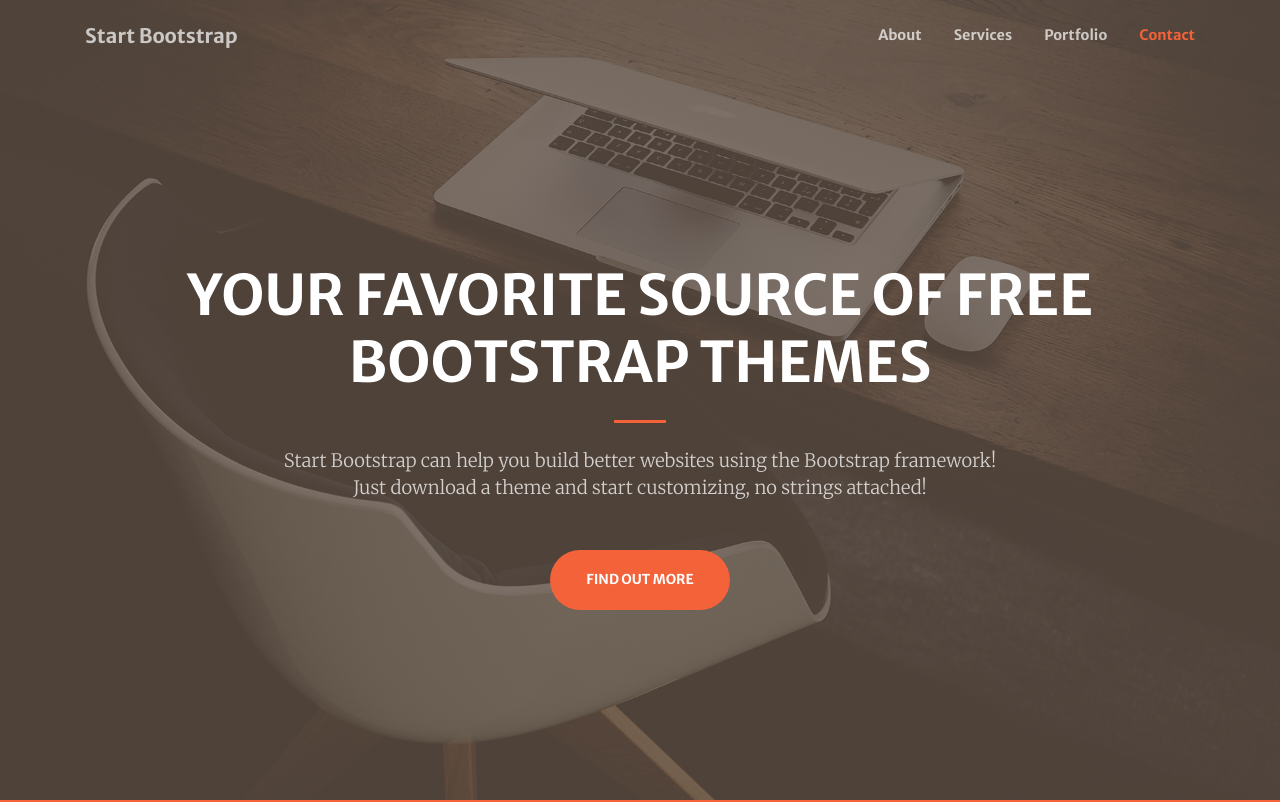
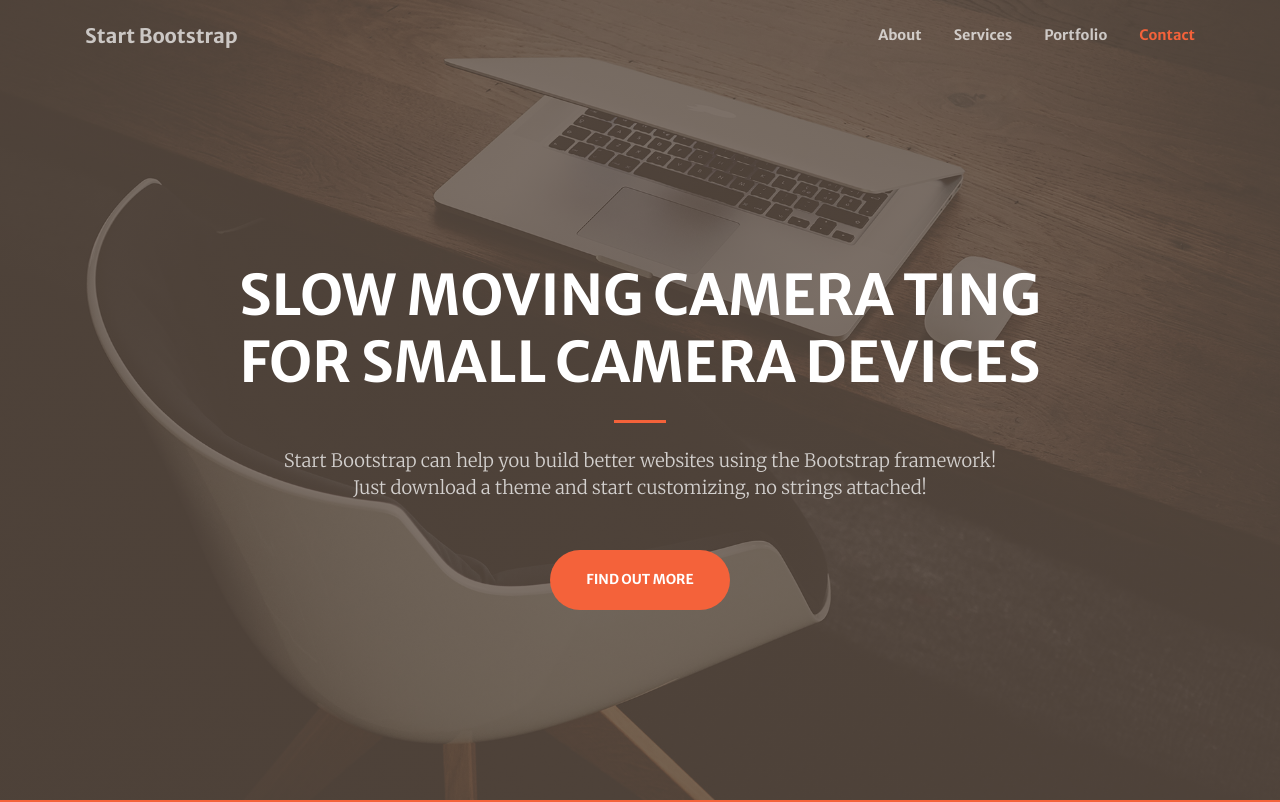
Before and after one commit to HottestFudge/Horizons, a website with bundled scripts: page index.html in a window 1280 px wide. Shown: the top 802 px of the page. Built offline with nearby package versions, Linux system fonts and the light colour scheme.

Commit message:
Update index.html

```diff
--- a/index.html
+++ b/index.html
@@ -58,7 +58,7 @@
     <div class="container h-100">
       <div class="row h-100 align-items-center justify-content-center text-center">
         <div class="col-lg-10 align-self-end">
-          <h1 class="text-uppercase text-white font-weight-bold">Your Favorite Source of Free Bootstrap Themes</h1>
+          <h1 class="text-uppercase text-white font-weight-bold">Slow moving camera ting for small camera devices</h1>
           <hr class="divider my-4">
         </div>
         <div class="col-lg-8 align-self-baseline">
```
